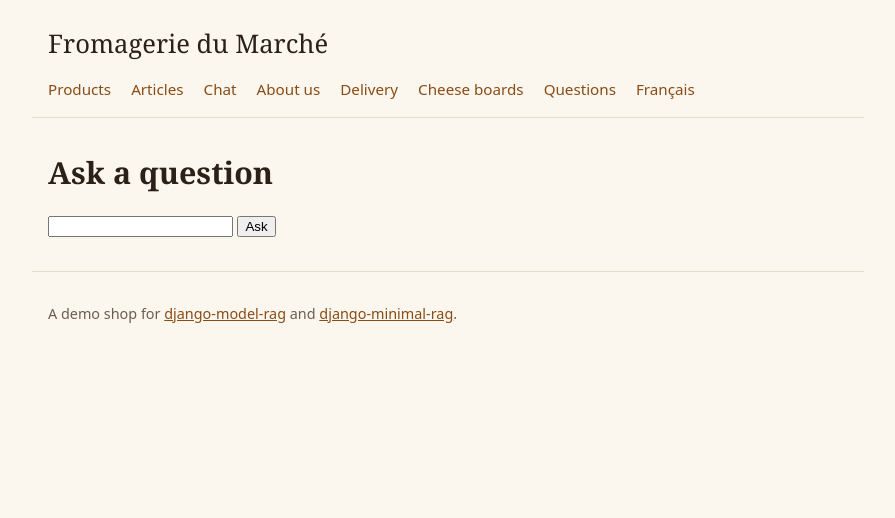
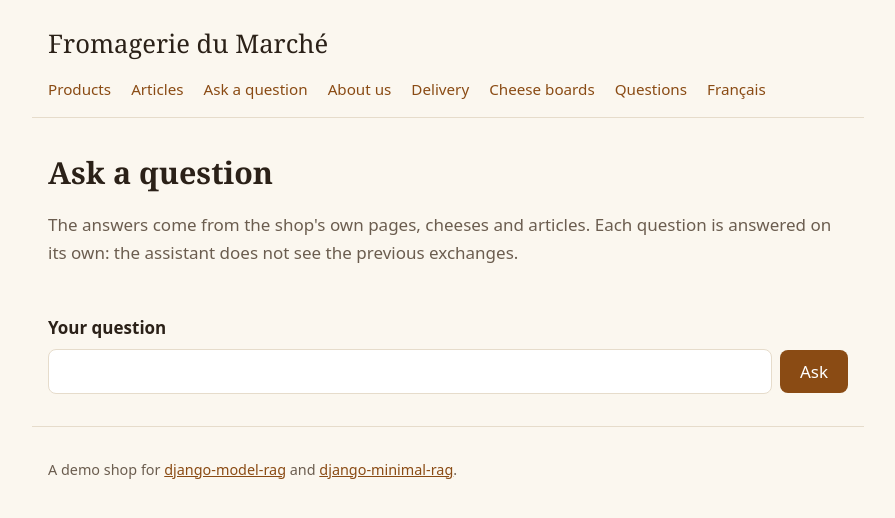
Before and after one commit to gtolivier/django-model-rag-demo, a Django app: page /chat/ in a window 1280 px wide. Shown: the top 518 px of the page, without its empty margins (192-1087 px from the left). Run offline with Django 5.2, Linux system fonts and the light colour scheme; data comes from the database, SQL or seed files in the repository.

Commit message:
ui: chat page layout: exchanges as cards with folded extracts, form at the bottom with a waiting state, note on independent questions, French translations

```diff
--- a/pages/templates/pages/base.html
+++ b/pages/templates/pages/base.html
@@ -26,6 +26,19 @@
   .list { padding-left: 1.2rem; }
   details { margin: .5rem 0; padding: .5rem 1rem; background: var(--card); border: 1px solid var(--line); border-radius: .5rem; }
   summary { cursor: pointer; font-weight: bold; }
+  .exchanges { display: grid; gap: 1rem; margin: 1.5rem 0; }
+  .exchange .question { margin-top: 0; font-weight: bold; }
+  .exchange .answer p { margin: .5rem 0; }
+  .exchange .meta { margin: .75rem 0 .25rem; font-size: .9rem; }
+  .exchange .sources { margin: 0; padding-left: 1.2rem; }
+  .exchange .sources a { display: inline; margin: 0; font-weight: normal; }
+  .exchange details { margin-bottom: 0; background: var(--paper); font-size: .95rem; }
+  .exchange blockquote { margin: .75rem 0; padding-left: .75rem; border-left: 3px solid var(--line); }
+  .ask { display: flex; flex-wrap: wrap; gap: .5rem; align-items: center; font-family: system-ui, sans-serif; }
+  .ask label { flex-basis: 100%; font-weight: bold; }
+  .ask input { flex: 1 1 14rem; padding: .5rem .75rem; border: 1px solid var(--line); border-radius: .5rem; font: inherit; }
+  .ask button { padding: .5rem 1.25rem; border: 0; border-radius: .5rem; background: var(--accent); color: #fff; font: inherit; cursor: pointer; }
+  .ask button:disabled { opacity: .7; cursor: progress; }
   footer { padding-top: 1rem; padding-bottom: 2rem; border-top: 1px solid var(--line); color: var(--muted); font-family: system-ui, sans-serif; font-size: .9rem; }
 </style>
 </head>
--- a/pages/templates/pages/chat.html
+++ b/pages/templates/pages/chat.html
@@ -1,22 +1,34 @@
 {% extends "pages/base.html" %}
 {% load i18n %}
+{% block title %}{% translate "Ask a question" %} · {% endblock %}
 {% block content %}
 <h1>{% translate "Ask a question" %}</h1>
-<form method="post" id="chat-form">
-{% csrf_token %}
-<input type="text" name="question">
-<button type="submit">{% translate "Ask" %}</button>
-</form>
-<div id="exchanges">
+<p class="meta">{% blocktranslate trimmed %}
+  The answers come from the shop's own pages, cheeses and articles. Each
+  question is answered on its own: the assistant does not see the previous
+  exchanges.
+{% endblocktranslate %}</p>
+<div id="exchanges" class="exchanges">
 {% for exchange in exchanges %}
 {% include "pages/chat_exchange.html" %}
 {% endfor %}
 </div>
+<form method="post" id="chat-form" class="ask">
+{% csrf_token %}
+<label for="question">{% translate "Your question" %}</label>
+<input type="text" name="question" id="question" autocomplete="off">
+<button type="submit" data-waiting-label="{% translate "Looking for an answer…" %}">{% translate "Ask" %}</button>
+</form>
 <script>
 const form = document.getElementById("chat-form");
+const button = form.querySelector("button");
 form.addEventListener("submit", async (event) => {
   event.preventDefault();
-  const response = await fetch(form.action || window.location.href, {
+  const label = button.textContent;
+  button.disabled = true;
+  button.textContent = button.dataset.waitingLabel;
+  try {
+    const response = await fetch(form.action, {
       method: "POST",
       body: new FormData(form),
       headers: { "X-Requested-With": "XMLHttpRequest" },
@@ -25,8 +37,15 @@ form.addEventListener("submit", async (event) => {
       form.submit();
       return;
     }
-  document.getElementById("exchanges").insertAdjacentHTML("beforeend", await response.text());
+    const exchanges = document.getElementById("exchanges");
+    exchanges.insertAdjacentHTML("beforeend", await response.text());
+    exchanges.lastElementChild.scrollIntoView({ block: "nearest" });
     form.reset();
+  } finally {
+    button.disabled = false;
+    button.textContent = label;
+    form.question.focus();
+  }
 });
 </script>
 {% endblock %}
--- a/pages/templates/pages/nav.html
+++ b/pages/templates/pages/nav.html
@@ -2,7 +2,7 @@
 <ul>
   <li><a href="{% url 'product_list' %}">{% translate "Products" %}</a></li>
   <li><a href="{% url 'article_list' %}">{% translate "Articles" %}</a></li>
-  <li><a href="{% url 'chat' %}">{% translate "Chat" %}</a></li>
+  <li><a href="{% url 'chat' %}">{% translate "Ask a question" %}</a></li>
 {% for page in nav_pages %}
   <li><a href="{{ page.get_absolute_url }}">{{ page.title }}</a></li>
 {% endfor %}
```
Also changed, not shown: pages/templates/pages/chat_exchange.html (+13 -3 lines), locale/fr/LC_MESSAGES/django.po, 1 other file. Lines whose indentation alone changed are shown as unchanged.
